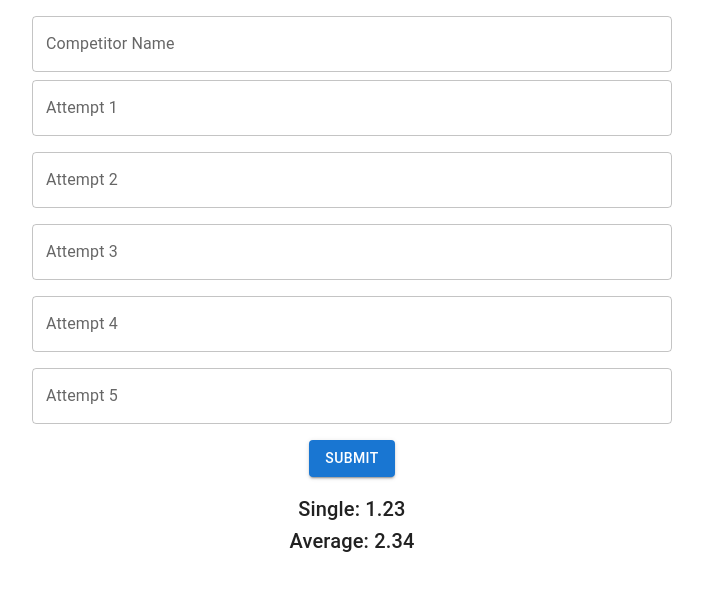
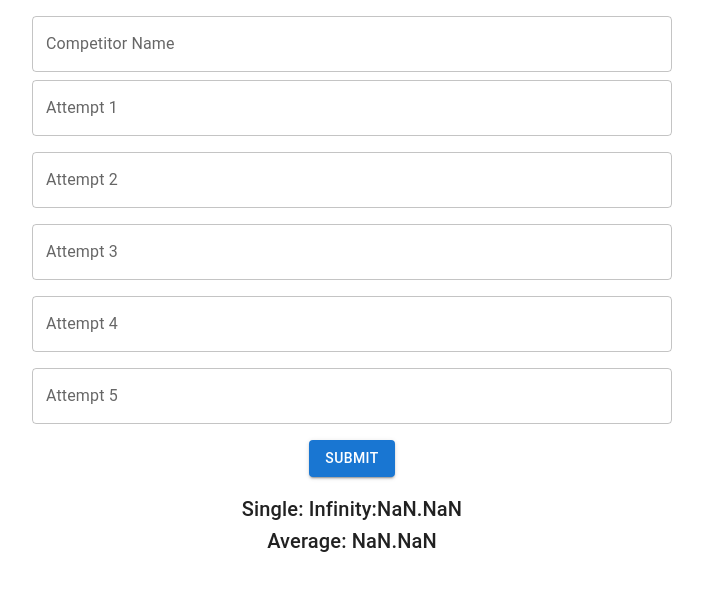
Before and after one commit to BenGotts/LocalCubeData, a React (Create React App) app in the folder client/: page /data/1/1 in a window 1280 px wide. Shown: the top 590 px of the page, without its empty margins (288-991 px from the left). Built offline with nearby package versions, Linux system fonts and the light colour scheme; no server answers.

Commit message:
Data changes

```diff
--- a/client/functions/data/db.json
+++ b/client/functions/data/db.json
@@ -1,7 +1,7 @@
 {
-    "competitors": [{"id": 1, "name": "Benjamin Gottschalk", "events": "333"}],
-    "events": { "333": { "R1": [{"name": "Benjamin Gottschalk", "attempts": [1234, 1857, -1, 0, 9647], "bestSingle": 1234, "average": 9999 }],
-                         "Final": [{"name": "Benjamin Gottschalk", "attempts": [1234, 1857, -1, 0, 9647], "bestSingle": 1234, "average": 9999 }]},
+    "competitors": [],
+    "events": { "333": { "R1": [],
+                         "Final": []},
                 "222": { "Final" : []} },
     "allEvents": {
         "222": "2x2",
--- a/client/src/pages/data/DataRankings.js
+++ b/client/src/pages/data/DataRankings.js
@@ -12,12 +12,37 @@ import {
 
 const API_URL = 'https://cubedata.netlify.app';
 
+function calculateAverage(attempts) {
+  const filteredAttempts = attempts.filter((a) => a > 0);
+
+  // Sort attempts in ascending order
+  const sortedAttempts = filteredAttempts.slice().sort((a, b) => a - b);
+
+  if (sortedAttempts.length < 4) {
+      return 'DNF';
+  } else if (sortedAttempts.length == 4) {
+      sortedAttempts.shift();
+  } else {
+      sortedAttempts.pop();
+      sortedAttempts.shift();
+  }
+
+  // Calculate the average of the middle 3
+  const sum = sortedAttempts.reduce((acc, cur) => acc + cur, 0);
+  const average = sum / 3;
+
+  // Return the average rounded to 2 decimal places
+  return average.toFixed(2);
+}
+
 const DataRankings = () => {
   const { eventId, round } = useParams();
   const [competitor, setCompetitor] = useState('');
   const [competitors, setCompetitors] = useState([]);
   const [selectedCompetitor, setSelectedCompetitor] = useState(null);
   const [attempts, setAttempts] = useState(Array(5).fill(''));
+  const [average, setAverage] = useState(0);
+  const [single, setSingle] = useState(0);
   const [data, setData] = useState({});
 
   useEffect(() => {
@@ -29,6 +54,14 @@ const DataRankings = () => {
       });
       document.title = `${eventId} ${round} Data`;
   }, []);
+
+  useEffect(() => {
+    if (attempts.length === 5) {
+      const newBest = Math.min(...attempts.filter(attempt => attempt > 0));
+      setSingle(newBest);
+      setAverage(calculateAverage(attempts));
+    }
+  }, [attempts]);
 
   const submitData = () => {
     // const attempts = [attempt1, attempt2, attempt3, attempt4, attempt5];
@@ -104,7 +137,11 @@ const DataRankings = () => {
     // Data to be sent to the server
     const data = {
       competitor: selectedCompetitor,
-      durations: attempts,
+      eventId: eventId,
+      round: round,
+      attempts: attempts.map(parseDuration),
+      bestSingle: single,
+      average: average,
     };
 
     // Send data to the server
@@ -128,8 +165,8 @@ const DataRankings = () => {
     setAttempts(Array(5).fill(''));
   };
 
-  const single = 123;
-  const average = 234;
+  // const single = 123;
+  // const average = 234;
 
   return (
   <Box>
@@ -161,7 +198,7 @@ const DataRankings = () => {
       ))}
     </Grid>
     <Box display="flex" justifyContent="center" mt={2}>
-      <Button variant="contained" color="primary" onClick={submitData}>
+      <Button variant="contained" color="primary" onClick={handleSubmit}>
         Submit
       </Button>
     </Box>
```
Also changed, not shown: 1 other file (tests, documents, lock files or other folders).
